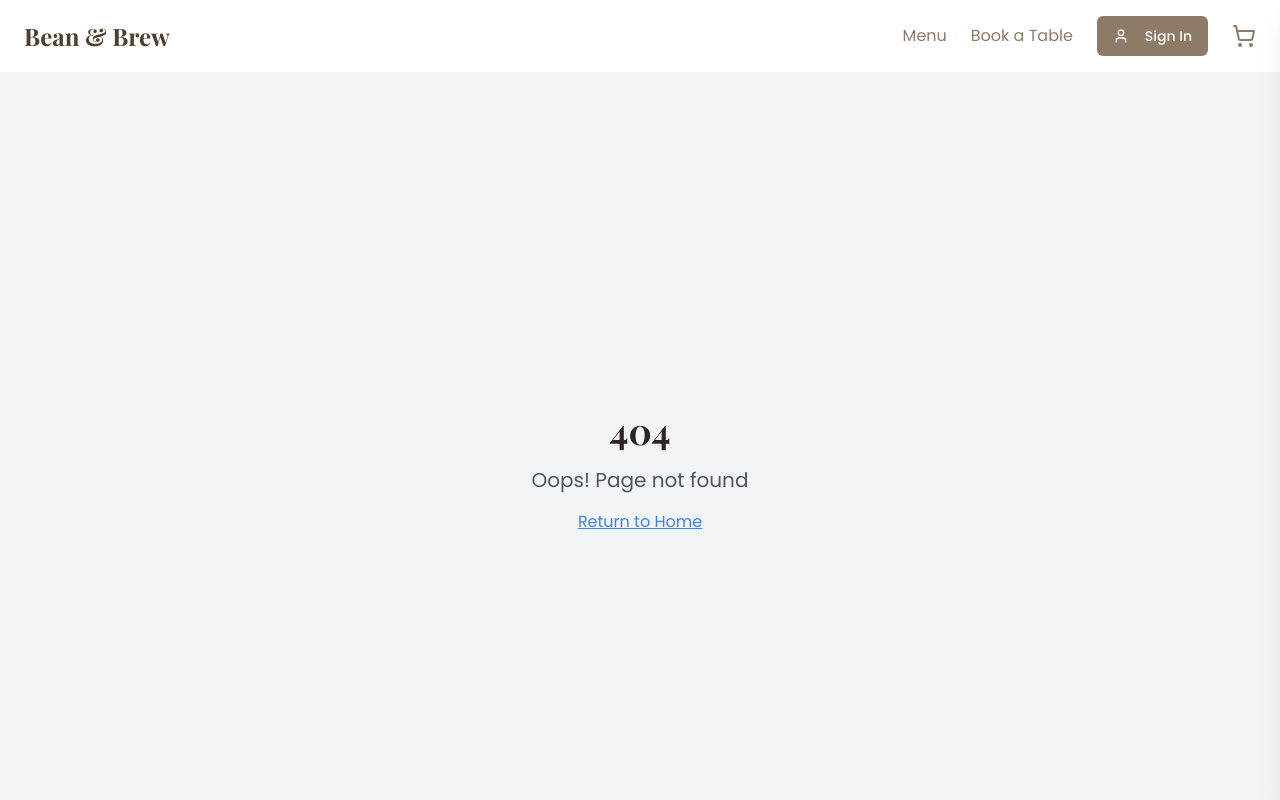
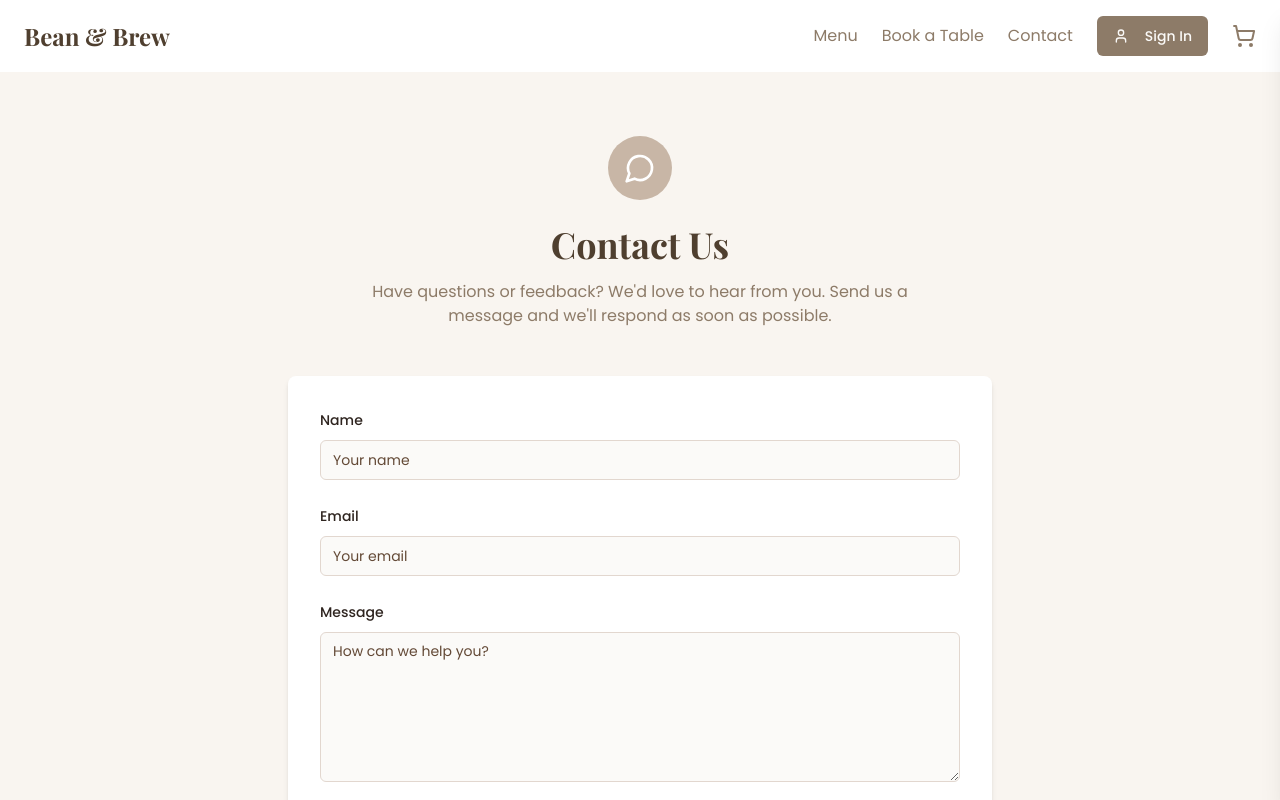
Before and after one commit to jhunu07/coffeebooking, a React (Vite) app: page /contact in a window 1280 px wide. Shown: the top 800 px of the page. Built offline with nearby package versions, Linux system fonts and the light colour scheme.

Commit message:
Add contact us page
Implement the contact us page.

```diff
--- a/src/App.tsx
+++ b/src/App.tsx
@@ -1,7 +1,6 @@
 
 import { Toaster } from "@/components/ui/toaster";
 import { Toaster as Sonner } from "@/components/ui/sonner";
-import { TooltipProvider } from "@/components/ui/tooltip";
 import { QueryClient, QueryClientProvider } from "@tanstack/react-query";
 import { BrowserRouter, Routes, Route, Navigate } from "react-router-dom";
 import { CartProvider } from "@/context/CartContext";
@@ -12,6 +11,7 @@ import { User } from '@supabase/supabase-js';
 import Index from "./pages/Index";
 import Menu from "./pages/Menu";
 import Booking from "./pages/Booking";
+import Contact from "./pages/Contact";
 import NotFound from "./pages/NotFound";
 import Auth from "./pages/Auth";
 import Navbar from "./components/Navbar";
@@ -56,6 +56,7 @@ const App = () => {
               <Route path="/" element={<Index />} />
               <Route path="/menu" element={<Menu />} />
               <Route path="/booking" element={<Booking />} />
+              <Route path="/contact" element={<Contact />} />
               <Route path="/auth" element={!user ? <Auth /> : <Navigate to="/" />} />
               <Route path="*" element={<NotFound />} />
             </Routes>
--- /dev/null
+++ b/src/components/ContactForm.tsx
@@ -0,0 +1,107 @@
+
+import React from 'react';
+import { useForm } from 'react-hook-form';
+import { zodResolver } from '@hookform/resolvers/zod';
+import { z } from 'zod';
+import { Button } from '@/components/ui/button';
+import { Input } from '@/components/ui/input';
+import { Textarea } from '@/components/ui/textarea';
+import {
+  Form,
+  FormControl,
+  FormField,
+  FormItem,
+  FormLabel,
+  FormMessage,
+} from '@/components/ui/form';
+import { toast } from 'sonner';
+import { Mail } from 'lucide-react';
+
+const contactFormSchema = z.object({
+  name: z.string().min(2, 'Name must be at least 2 characters'),
+  email: z.string().email('Please enter a valid email'),
+  message: z.string().min(10, 'Message must be at least 10 characters'),
+});
+
+type ContactFormValues = z.infer<typeof contactFormSchema>;
+
+export const ContactForm = () => {
+  const form = useForm<ContactFormValues>({
+    resolver: zodResolver(contactFormSchema),
+    defaultValues: {
+      name: '',
+      email: '',
+      message: '',
+    },
+  });
+
+  const onSubmit = async (data: ContactFormValues) => {
+    try {
+      // In a real application, you would send this data to your backend
+      console.log('Form submitted:', data);
+      toast.success('Message sent successfully! We will get back to you soon.');
+      form.reset();
+    } catch (error) {
+      toast.error('Failed to send message. Please try again.');
+    }
+  };
+
+  return (
+    <div className="bg-white p-8 rounded-lg shadow-md">
+      <Form {...form}>
+        <form onSubmit={form.handleSubmit(onSubmit)} className="space-y-6">
+          <FormField
+            control={form.control}
+            name="name"
+            render={({ field }) => (
+              <FormItem>
+                <FormLabel>Name</FormLabel>
+                <FormControl>
+                  <Input placeholder="Your name" {...field} />
+                </FormControl>
+                <FormMessage />
+              </FormItem>
+            )}
+          />
+
+          <FormField
+            control={form.control}
+            name="email"
+            render={({ field }) => (
+              <FormItem>
+                <FormLabel>Email</FormLabel>
+                <FormControl>
+                  <Input type="email" placeholder="Your email" {...field} />
+                </FormControl>
+                <FormMessage />
+              </FormItem>
+            )}
+          />
+
+          <FormField
+            control={form.control}
+            name="message"
+            render={({ field }) => (
+              <FormItem>
+                <FormLabel>Message</FormLabel>
+                <FormControl>
+                  <Textarea
+                    placeholder="How can we help you?"
+                    className="min-h-[150px]"
+                    {...field}
+                  />
+                </FormControl>
+                <FormMessage />
+              </FormItem>
+            )}
+          />
+
+          <Button type="submit" className="w-full bg-coffee-dark hover:bg-coffee-darkest">
+            <Mail className="mr-2 h-5 w-5" />
+            Send Message
+          </Button>
+        </form>
+      </Form>
+    </div>
+  );
+};
--- a/src/components/Navbar.tsx
+++ b/src/components/Navbar.tsx
@@ -1,4 +1,3 @@
-
 import { useState } from 'react';
 import { Link } from 'react-router-dom';
 import { Button } from "@/components/ui/button";
@@ -42,6 +41,9 @@ const Navbar = ({ user }: NavbarProps) => {
             </Link>
             <Link to="/booking" className="text-coffee-dark hover:text-coffee-darkest">
               Book a Table
+            </Link>
+            <Link to="/contact" className="text-coffee-dark hover:text-coffee-darkest">
+              Contact
             </Link>
             {user ? (
               <>
@@ -92,6 +94,13 @@ const Navbar = ({ user }: NavbarProps) => {
             >
               Book a Table
             </Link>
+            <Link
+              to="/contact"
+              className="block text-coffee-dark hover:text-coffee-darkest"
+              onClick={() => setIsOpen(false)}
+            >
+              Contact
+            </Link>
             {user ? (
               <Button
                 variant="ghost"
--- /dev/null
+++ b/src/pages/Contact.tsx
@@ -0,0 +1,28 @@
+
+import React from 'react';
+import { ContactForm } from '@/components/ContactForm';
+import { MessageCircle } from 'lucide-react';
+
+const Contact = () => {
+  return (
+    <div className="min-h-screen bg-cream py-16 px-6">
+      <div className="container mx-auto max-w-3xl">
+        <div className="text-center mb-12">
+          <div className="inline-flex items-center justify-center w-16 h-16 bg-coffee-medium rounded-full mb-6">
+            <MessageCircle className="h-8 w-8 text-white" />
+          </div>
+          <h1 className="text-4xl font-serif font-bold text-coffee-darkest mb-4">
+            Contact Us
+          </h1>
+          <p className="text-coffee-dark max-w-xl mx-auto">
+            Have questions or feedback? We'd love to hear from you. Send us a message
+            and we'll respond as soon as possible.
+          </p>
+        </div>
+        <ContactForm />
+      </div>
+    </div>
+  );
+};
+
+export default Contact;
```
